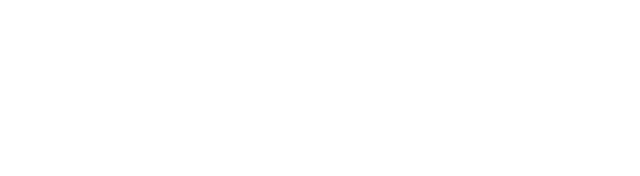
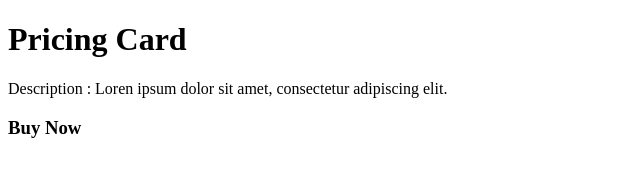
Before and after one commit to acciojob/pricing-card-Shouvik078, a website: page main.html in a window 1280 px wide. Shown: the whole page, without its empty margins (0-640 px from the left). Drawn offline with Linux system fonts and the light colour scheme.

Commit message:
created a submission

```diff
--- a/main.html
+++ b/main.html
@@ -10,7 +10,10 @@
 	<!-- the entire body must be written by student -->
     <script type="text/javascript" src="./script.js">
 </script>
-
+	<a href ="https://opengameart.org/sites/default/files/king_of_hearts2.png"></a>
+	<h1>Pricing Card</h1>
+	<p>Description : Loren ipsum dolor sit amet, consectetur adipiscing elit.</p>
+	<h3>Buy Now</h3>
 </body>
 
 </html>
```
